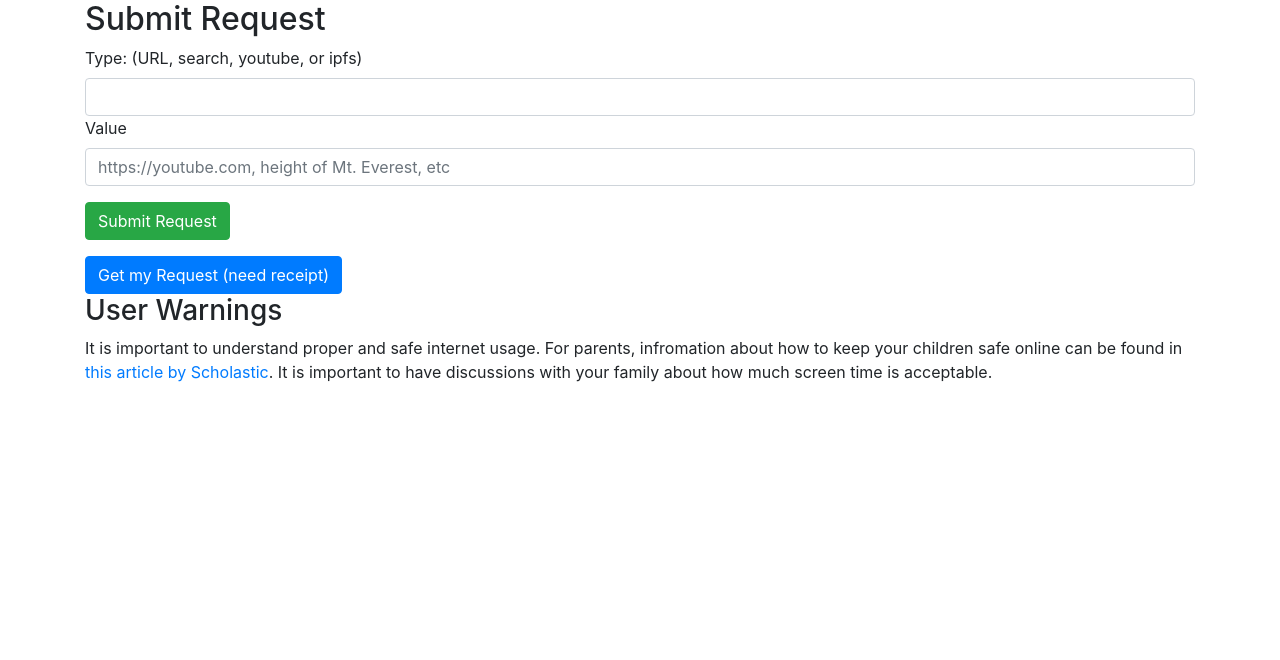
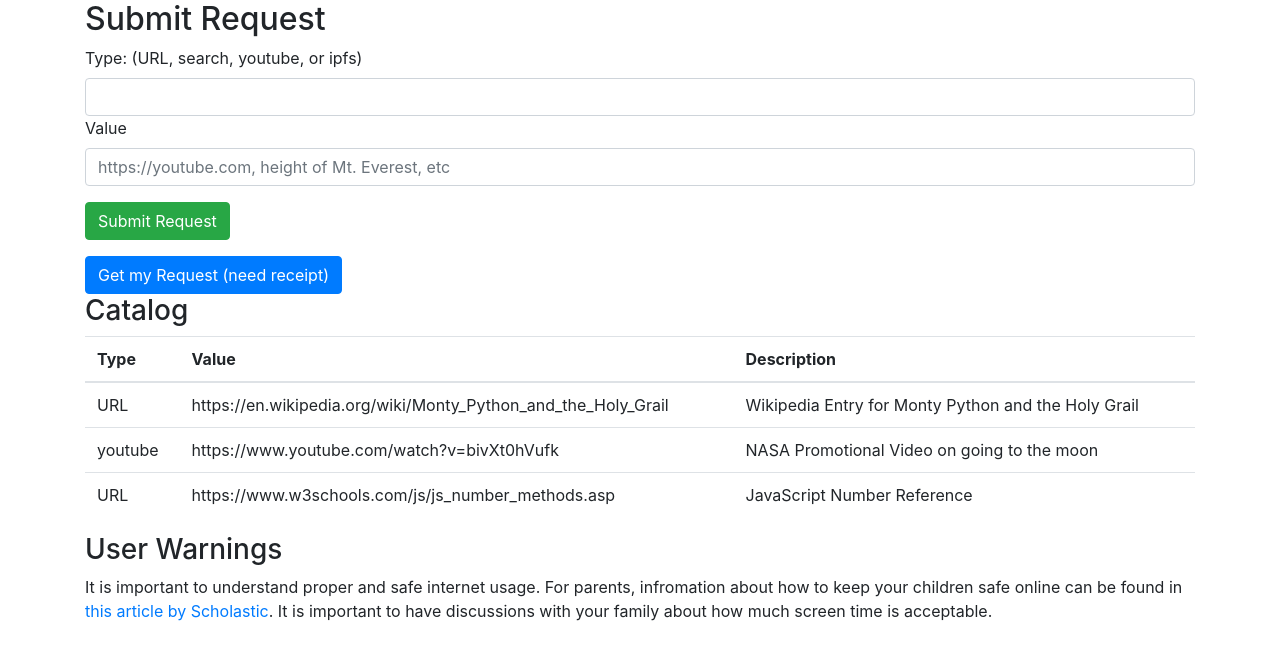
Before and after one commit to jakevossen5/internet-backpacks, a Flask app: page / in a window 1280 px wide. Shown: the top 660 px of the page. Run offline with Flask 2, Linux system fonts and the light colour scheme; some libraries are stand-ins or nearby versions.

Commit message:
started catalog

```diff
--- a/application.py
+++ b/application.py
@@ -55,8 +55,8 @@ def getmyrequest():
             if r.uuid == name:
                 print("should be getting it")
                 return send_file('output/' + r.uuid + '.zip', as_attachment=True)
-    else:
-        flash('Error: All the form fields are required. ')
+    # else:
+        # flash('Error: All the form fields are required. ')
 
     return render_template('get-my-request.html', form=form)
 
--- a/templates/get-my-request.html
+++ b/templates/get-my-request.html
@@ -10,7 +10,7 @@
 <div class="form-group">
       <label for="name">Receipt: </label>
 <input type="text" class="form-control" id="name" name="name"
-       value="URL">
+       value="">
 
 <!-- <label for="password">Password:</label> -->
 <!-- <input type="password" class="form-control" id="password" name="password" placeholder="Enter a password."> -->
--- a/templates/hello.html
+++ b/templates/hello.html
@@ -45,13 +45,45 @@
   receipt)</button></a>
 
 </div>
+<h3> Catalog </h3>
+
+<table class="table">
+  <thead>
+    <tr>
+      <!-- <th scope="col">#</th> -->
+      <th scope="col">Type</th>
+      <th scope="col">Value</th>
+      <th scope="col">Description</th>
+    </tr>
+  </thead>
+  <tbody>
+    <tr>
+      <!-- <th scope="row">1</th> -->
+      <td>URL</td>
+      <td>https://en.wikipedia.org/wiki/Monty_Python_and_the_Holy_Grail</td>
+      <td>Wikipedia Entry for Monty Python and the Holy Grail</td>
+    </tr>
+    <tr>
+      <!-- <th scope="row">2</th> -->
+      <td>youtube</td>
+      <td>https://www.youtube.com/watch?v=bivXt0hVufk</td>
+      <td>NASA Promotional Video on going to the moon</td>
+    </tr>
+    <tr>
+      <!-- <th scope="row">3</th> -->
+      <td>URL</td>
+      <td>https://www.w3schools.com/js/js_number_methods.asp</td>
+      <td>JavaScript Number Reference</td>
+    </tr>
+  </tbody>
+</table>
 
 <h3> User Warnings</h3>
-
+<p>
 It is important to understand proper and safe internet usage. For
 parents, infromation about how to keep your children safe online can
 be found in <A href = "./static/safe-internet-for-kids.pdf"> this article by
   Scholastic</A>. It is important to have discussions with your family
 about how much screen time is acceptable.
-
+</p>
 </div>
```
